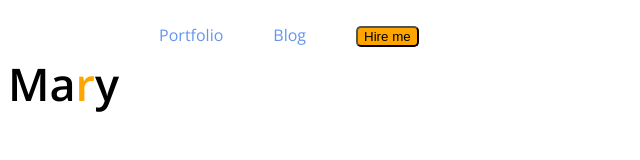
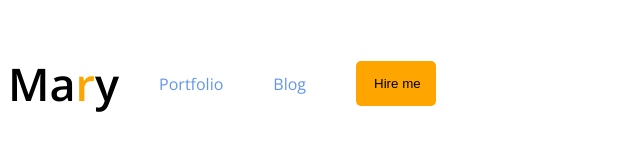
Before and after one commit to BorshaDevi/My-project-web-file, a plain HTML site: page index.html in a window 1280 px wide. Shown: the whole page, without its empty margins (0-640 px from the left). Drawn offline with nearby package versions, Linux system fonts and the light colour scheme.

Commit message:
add text center

```diff
--- a/styles/index.css
+++ b/styles/index.css
@@ -6,7 +6,12 @@ body{
 }
 nav{
     display:flex;
+    align-items: center;
 
+}
+nav>ul{
+    display: flex;
+    align-items: center;
 }
 .nav-size{
     font-size:45px;
@@ -27,4 +32,6 @@ ul li a{
 .btn-class{
     border-radius:5px;
     background-color: orange;
+    border:none;
+    padding:15px 15px 15px 18px;
 }
```
Also changed, not shown: index.html (line endings or trailing spaces).
